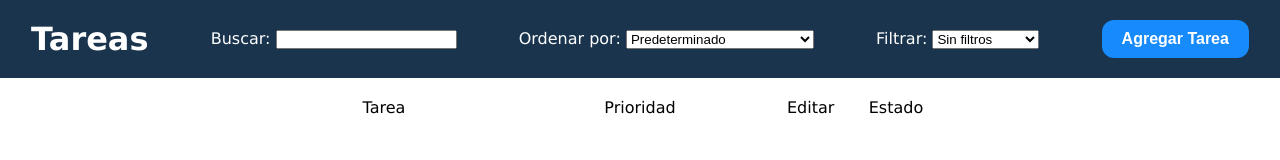
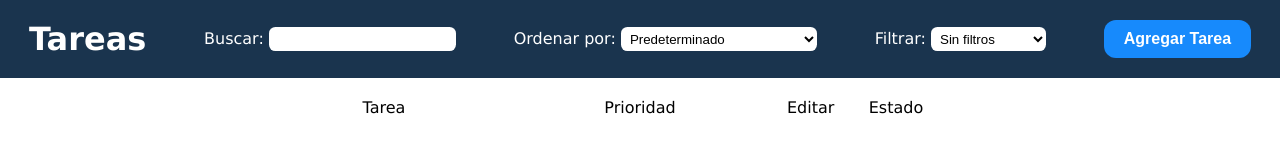
Before and after one commit to LxxsCLN/tareas, a website: page index.html in a window 1280 px wide. Shown: the top 160 px of the page. Drawn offline with Linux system fonts and the light colour scheme.

Commit message:
cambiar estilo predeterminado de input y select

```diff
--- a/style.css
+++ b/style.css
@@ -132,3 +132,11 @@ footer{
 .visible{
     display: block;
 }
+
+input, select{
+    padding: 0px 5px;
+    height: 1.5rem;
+    border: none;
+    border-radius: .4rem;
+    background-color: white;
+}
```
